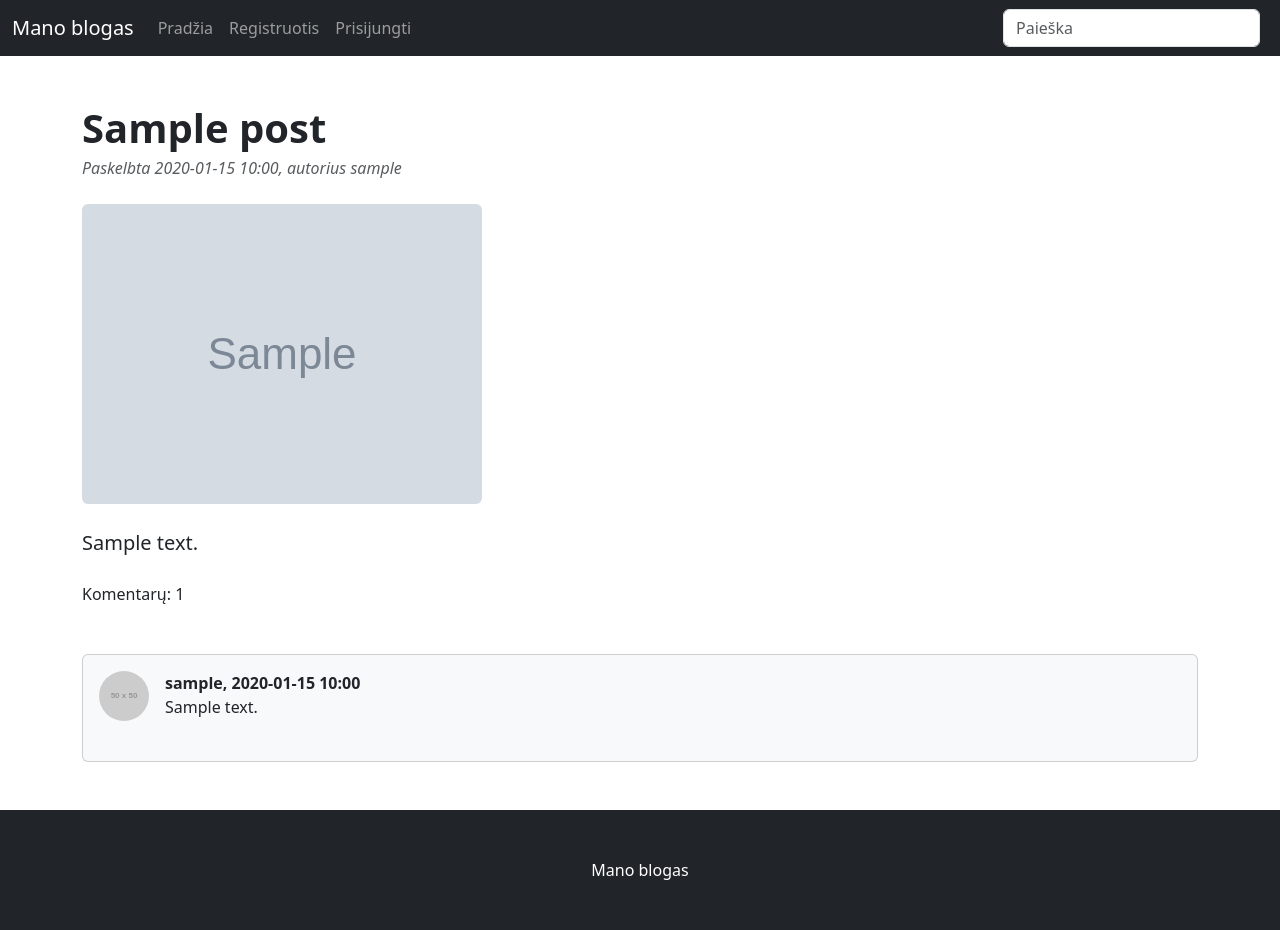
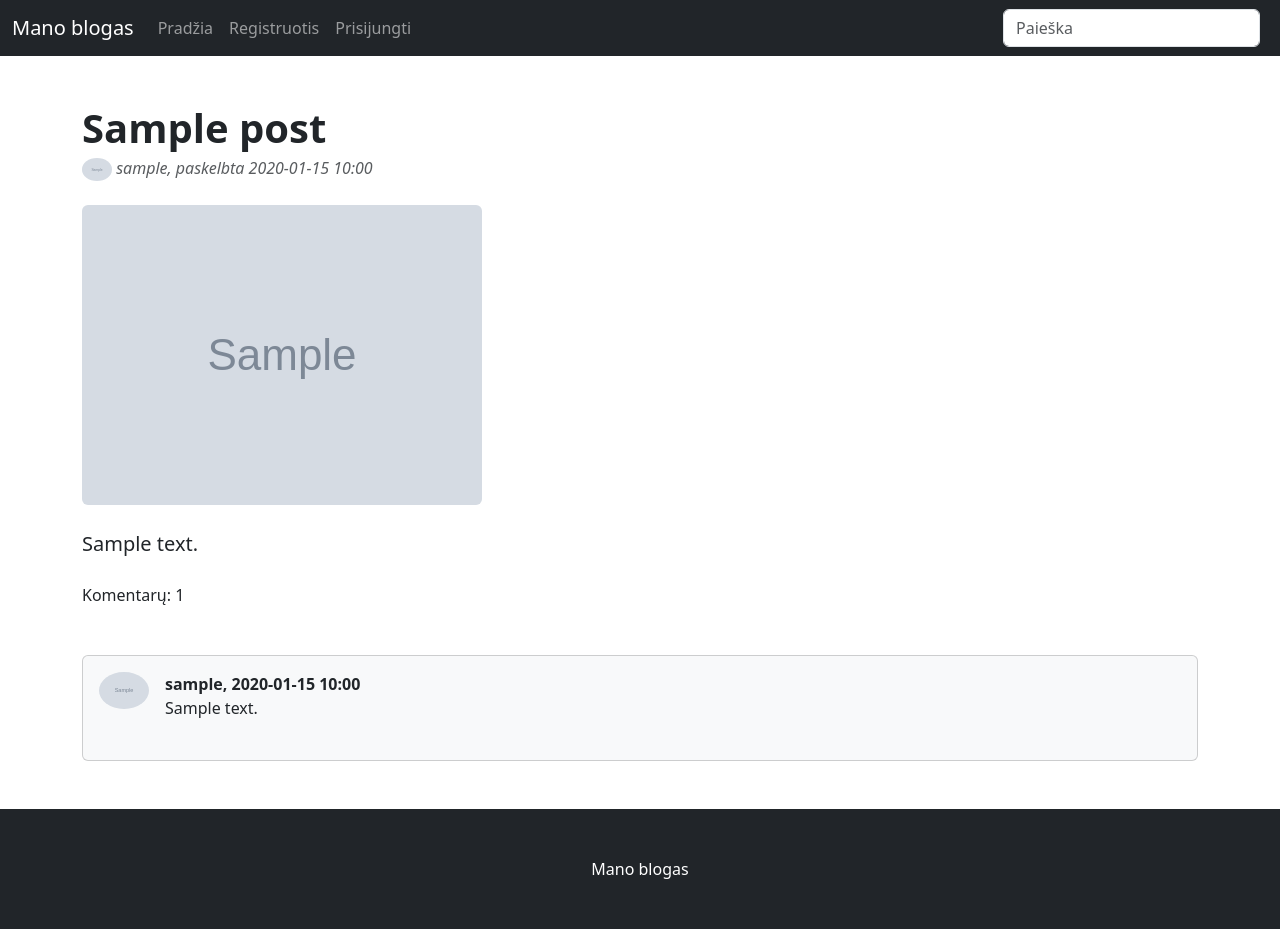
Before and after one commit to DonatasNoreika/blog_20260806, a Django app: page /posts/1/ in a window 1280 px wide. Run offline with Django 5.2, Linux system fonts and the light colour scheme; tables that the repository leaves empty hold one stand-in row (values such as "Sample post"); grey boxes marked "Sample" are stand-in pictures; grey boxes labelled with a size stand in for pictures from a placeholder-image service; some libraries are stand-ins or nearby versions.

Commit message:
2 diena: +Atvaizduoti vartotojo nuotraukas prie jo įrašų ir komentarų

```diff
--- a/mysite/blog/templates/post.html
+++ b/mysite/blog/templates/post.html
@@ -9,7 +9,12 @@
         <!-- Post title-->
         <h1 class="fw-bolder mb-1">{{ post.title }}</h1>
         <!-- Post meta content-->
-        <div class="text-muted fst-italic mb-2">Paskelbta {{ post.date | date:"Y-m-d H:i" }}, autorius {{ post.author }}</div>
+        <div class="text-muted fst-italic mb-2">
+            {% if post.author.photo %}
+            <img src="{{ post.author.photo.url }}" class="rounded-circle" width="30px">
+            {% endif %}
+            {{ post.author }}, paskelbta {{ post.date | date:"Y-m-d H:i" }}
+        </div>
     </header>
     <!-- Preview image figure-->
     {% if post.cover %}
@@ -35,7 +40,12 @@
             {% for comment in post.comments.all %}
             <div class="d-flex mb-4">
                 <!-- Parent comment-->
+                {% if comment.author.photo %}
+                <div class="flex-shrink-0"><img class="rounded-circle" src="{{ comment.author.photo.url }}" alt="..." width="50px"/></div>
+<!--                <img src="{{ comment.author.photo.url }}" class="rounded-circle" width="30px">-->
+                {% else %}
                 <div class="flex-shrink-0"><img class="rounded-circle" src="https://dummyimage.com/50x50/ced4da/6c757d.jpg" alt="..." /></div>
+                {% endif %}
                 <div class="ms-3">
                     <div class="fw-bold">{{ comment.author }}, {{ comment.date | date:"Y-m-d H:i" }}</div>
                     {{ comment.content | safe }}
```
Also changed, not shown: mysite/blog/templates/posts.html (+6 -1 lines).
